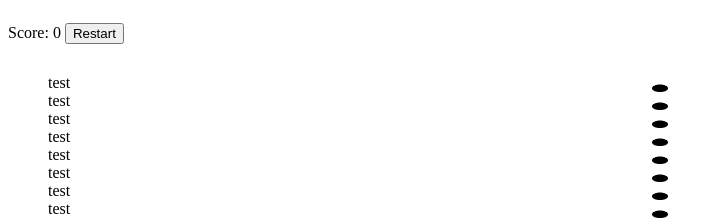
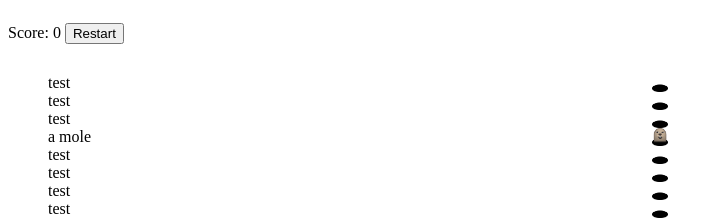
Before and after one commit to ahunt5/whack-a-mole, a React (Vite) app: page / in a window 1280 px wide. Both pictures are taken after a click on the button "Click Here To Play". Shown: the top 220 px of the page, without its empty margins (0-722 px from the left). Built offline with nearby package versions, Linux system fonts and the light colour scheme.

Commit message:
remove unnecessary imports & fix mole bug

```diff
--- a/src/GameContext.jsx
+++ b/src/GameContext.jsx
@@ -59,6 +59,8 @@ function makeBoard(board = Array(NUM_HOLES).fill(false)) {
    */
   const moleLocation = Math.floor(Math.random() * NUM_HOLES);
   const newBoard = Array(NUM_HOLES).fill(false);
+  // set mole location in the new board to random generated position
   newBoard[moleLocation] = true;
+
   return newBoard;
 }
--- a/src/PlayGame.jsx
+++ b/src/PlayGame.jsx
@@ -12,7 +12,6 @@ displays game UI
 import "./index.css";
 import "./game.css";
 import { useGame } from "./GameContext";
-import Welcome from "./Welcome";
 export default function PlayGame() {
   const { board } = useGame();
   const { stop } = useGame();
@@ -25,7 +24,7 @@ export default function PlayGame() {
         </button>
         <ul className="board">
           {board.map((holeHasMole, id) => (
-            <MakeHole key={id} holeHasMole={holeHasMole}></MakeHole>
+            <MakeHole key={id} holeHasMole={holeHasMole} />
           ))}
         </ul>
       </span>
@@ -33,9 +32,9 @@ export default function PlayGame() {
   );
 }
 
-function MakeHole(holeHasMole) {
+function MakeHole({ holeHasMole }) {
   // if the hole has a mole, give it the class mole and make it clickable
-  if (holeHasMole === true) return <li className="mole"></li>;
+  if (holeHasMole === true) return <li className="hole mole">a mole</li>;
   // if not, set class to hole
   return <li className="hole">test</li>;
 }
```
